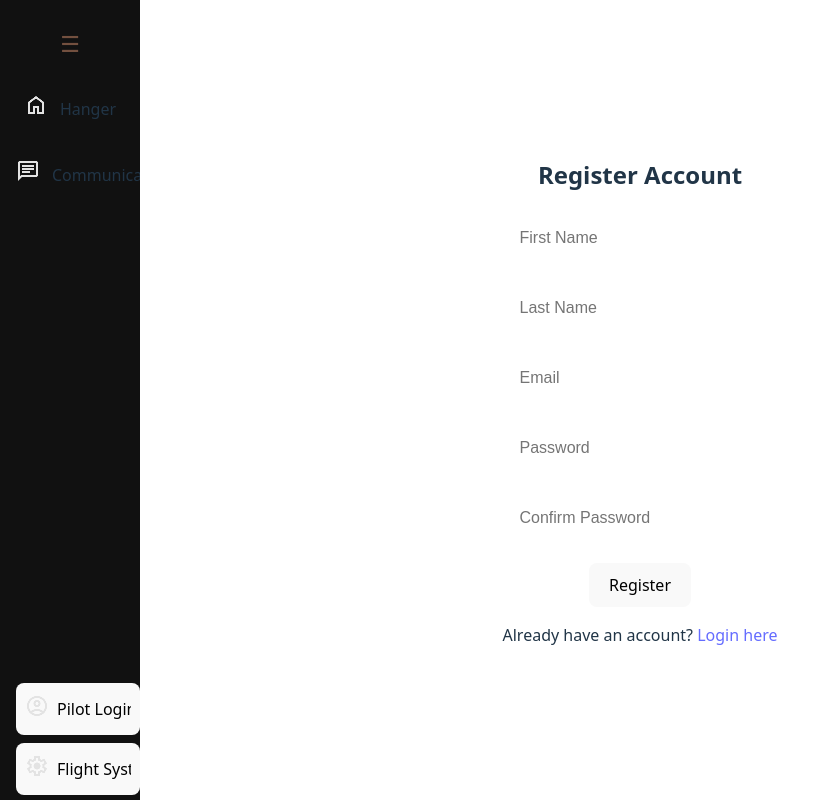
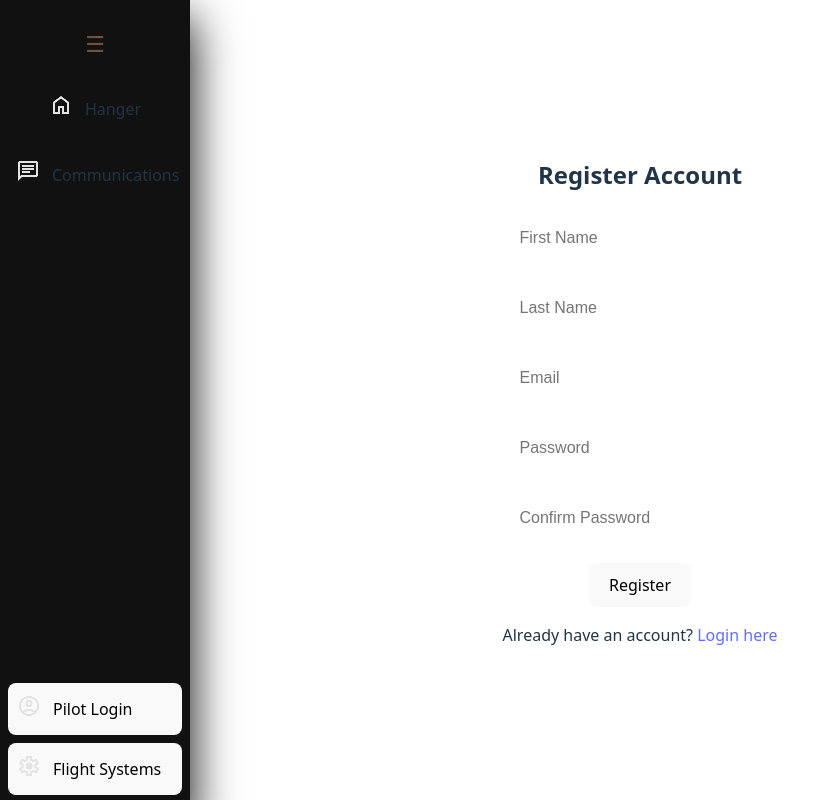
Before and after one commit to oli4406/amelia-earhart-chatbot, a React (Vite) app in the folder FrontEnd/: page /register in a window 1280 px wide. Shown: the whole page, without its empty margins (0-832 px from the left). Built offline with nearby package versions, Linux system fonts and the light colour scheme.

Commit message:
Expanded nav bar to solve cramping, added shadow to nav bar to make it have more depth, changed some padding on buttons

```diff
--- a/FrontEnd/src/NavBar.jsx
+++ b/FrontEnd/src/NavBar.jsx
@@ -152,7 +152,7 @@ export default function NavBar() {
             <div className='navButtons'>
               <button className="nav-btn" onClick={loggedIn ? handleLogoutClick : handleLoginClick} title={loggedIn ? 'Log out' : 'Login/Signup'}>
                 <span className="nav-icon"><img src={accountIcon} alt="Account"/></span>
-                <span className="nav-text">{loggedIn ? 'Disembark' : 'Pilot Login/Register'}</span>
+                <span className="nav-text">{loggedIn ? 'Disembark' : 'Pilot Login'}</span>
               </button>
               <button className="nav-btn" onClick={handleSettingsClick} title="Settings">
                 <span className="nav-icon"><img src={settingsIcon} alt="Settings"/></span>
--- a/FrontEnd/src/index.css
+++ b/FrontEnd/src/index.css
@@ -152,7 +152,7 @@ textarea {
 
 nav {
   height: 100%;
-  width: 140px;
+  width: 190px;
   position: fixed;
   z-index: 1;
   top: 0;
@@ -166,6 +166,7 @@ nav {
   transition: width 0.3s ease;
   display: flex;
   flex-direction: column;
+  box-shadow: 0 18px 45px rgba(0,0,0,1);
 }
 
 .nav-inner {
@@ -211,7 +212,7 @@ nav {
   display: flex;
   flex-direction: column;
   gap: 8px;
-  padding-left: 16px;
+  padding-left: 8px;
   padding-right: 16px;
 }
 
@@ -248,6 +249,7 @@ nav {
 .nav--collapsed {
   width: 70px;
   background-color: #242424;
+  box-shadow: 0 18px 45px rgba(0,0,0,0);
 }
 
 .nav--collapsed .nav-text {
```
